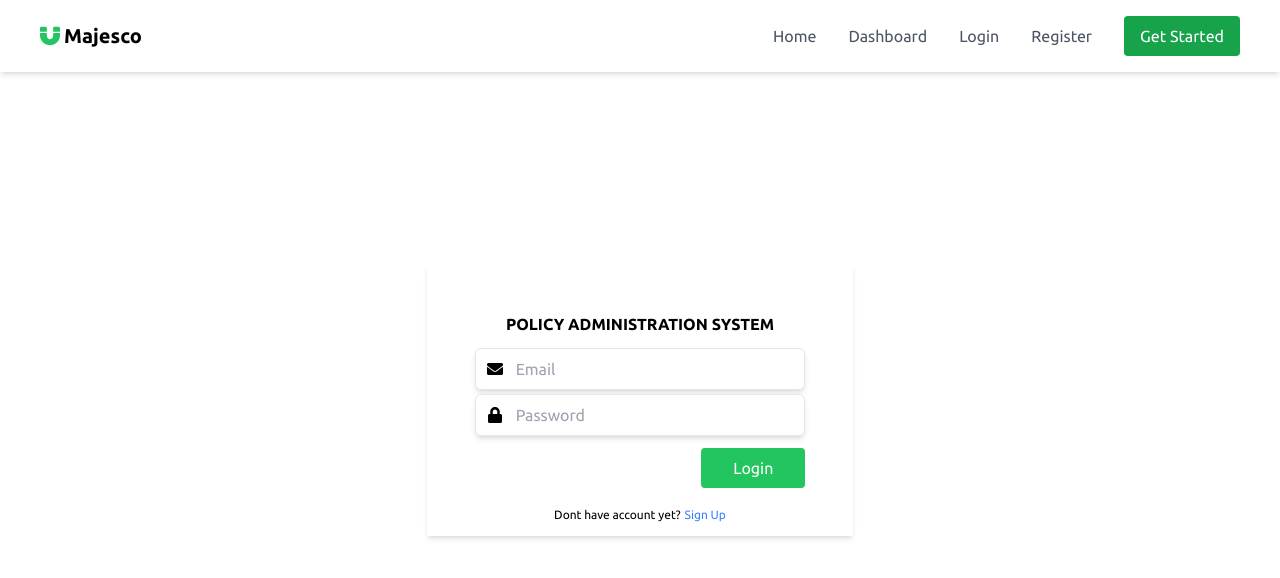
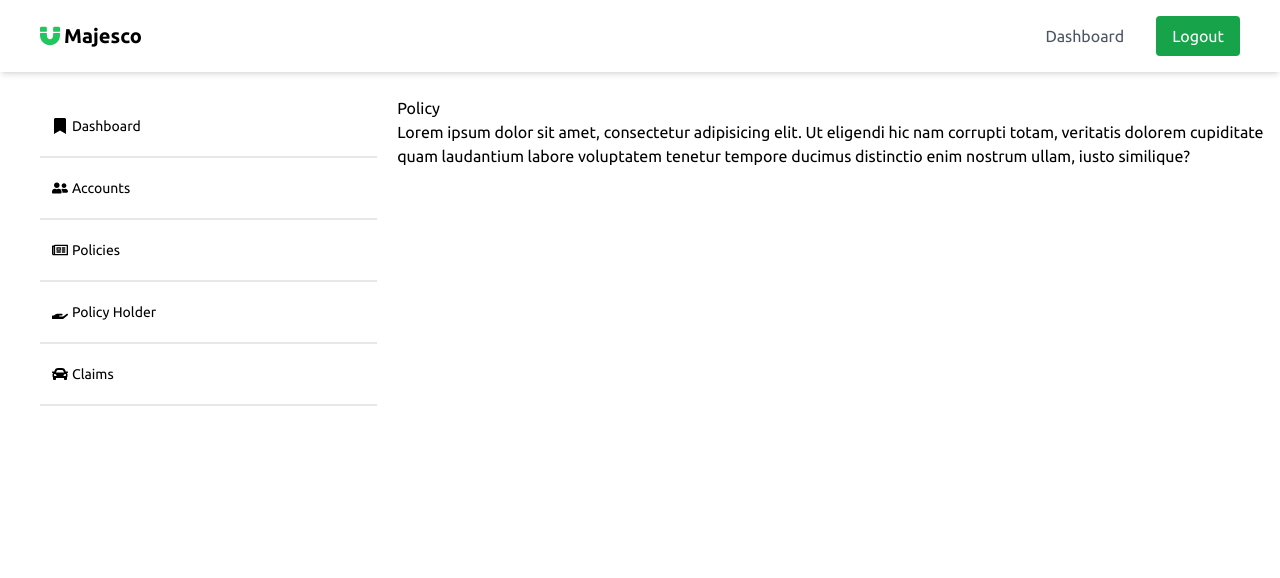
Before and after one commit to Vincexx/insurance-pas, a React (Create React App) app: page /policies in a window 1280 px wide. Before the commit this address led to /login. Shown: the top 578 px of the page. Built offline with nearby package versions, Linux system fonts and the light colour scheme; sample sign-in values are in the browser's storage.

Commit message:
added auth

```diff
--- a/src/App.js
+++ b/src/App.js
@@ -8,6 +8,11 @@ import Account from "./pages/Account";
 import Policy from "./pages/Policy";
 import PrivateRoutes from "./utils/PrivateRoutes";
 import PublicRoutes from "./utils/PublicRoutes";
+
+export const useAuth = () => {
+  const token = localStorage.getItem("token");
+  return token;
+};
 
 function App() {
   return (
--- a/src/components/Button.jsx
+++ b/src/components/Button.jsx
@@ -1,8 +1,8 @@
 import React from "react";
 
-const Button = ({ btnName }) => {
+const Button = ({ btnName, action }) => {
   return (
-    <button className="bg-green-600 py-2 px-4 rounded text-white md:ml-8 ">
+    <button className="bg-green-600 py-2 px-4 rounded text-white md:ml-8" onClick={action}>
       {btnName}
     </button>
   );
--- a/src/components/Header.jsx
+++ b/src/components/Header.jsx
@@ -1,27 +1,41 @@
 import React, { useState } from "react";
-import { Link } from "react-router-dom";
+import { Link, useNavigate } from "react-router-dom";
 import { FaMagnet, FaWindowClose, FaHamburger } from "react-icons/fa";
 import Button from "./Button";
+import { useEffect } from "react";
+import { useAuth } from "../App";
 
 const Header = () => {
-  const navs = [
-    { name: "Home", link: "/" },
-    { name: "Dashboard", link: "/dashboard" },
+  const navigate = useNavigate();
+
+  const token = useAuth();
+  useEffect(() => {}, [token]);
+
+  const [open, setOpen] = useState(false);
+
+  const logout = () => {
+    localStorage.removeItem("token");
+    navigate("/login");
+  };
+
+  const publicRoutes = [{ name: "Dashboard", link: "/dashboard" }];
+  const privateRoutes = [
     { name: "Login", link: "/login" },
     { name: "Register", link: "/register" },
   ];
-
-  const [open, setOpen] = useState(false);
+  const navs = !token ? privateRoutes : publicRoutes;
 
   return (
     <div className="shadow-md w-full fixed top-0 left-0">
       <div className="md:flex items-center justify-between py-4 md:px-10 px-7">
+        <Link to={"/"}>
           <div className="flex items-center font-bold cursor-pointer text-xl">
             <span className="mr-1 text-green-500">
               <FaMagnet />
             </span>
             <p>Majesco</p>
           </div>
+        </Link>
 
         <div className="cursor-pointer" onClick={() => setOpen(!open)}>
           {open ? (
@@ -47,7 +61,11 @@ const Header = () => {
               <Link to={item.link}>{item.name}</Link>
             </li>
           ))}
+          {!token ? (
             <Button btnName={"Get Started"} />
+          ) : (
+            <Button btnName={"Logout"} action={() => logout()} />
+          )}
         </ul>
       </div>
     </div>
--- a/src/utils/PrivateRoutes.jsx
+++ b/src/utils/PrivateRoutes.jsx
@@ -2,10 +2,7 @@ import React from "react";
 import { Outlet } from "react-router-dom";
 import Sidebar from "../components/Sidebar";
 import { Navigate } from "react-router-dom";
-
-export const useAuth = () => {
-  return false;
-};
+import { useAuth } from "../App";
 
 const SideBarLayout = () => {
   let isAuth = useAuth();
--- a/src/utils/PublicRoutes.jsx
+++ b/src/utils/PublicRoutes.jsx
@@ -1,6 +1,6 @@
 import React from "react";
 import { Navigate, Outlet } from "react-router-dom";
-import { useAuth } from "./PrivateRoutes";
+import { useAuth } from "../App";
 
 const SideBarLayout = () => {
   let isAuth = useAuth();
```
Lines whose indentation alone changed are shown as unchanged.
